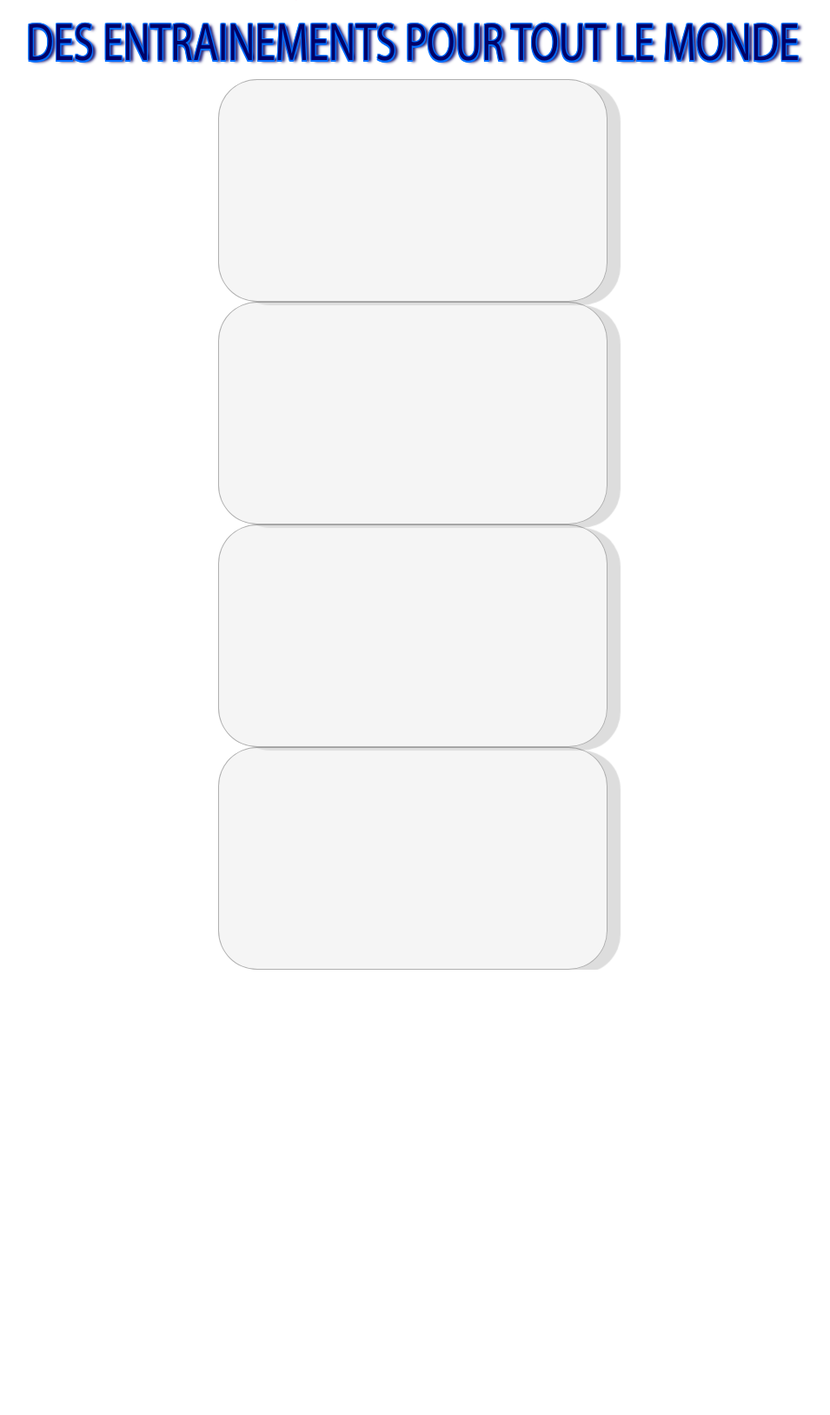
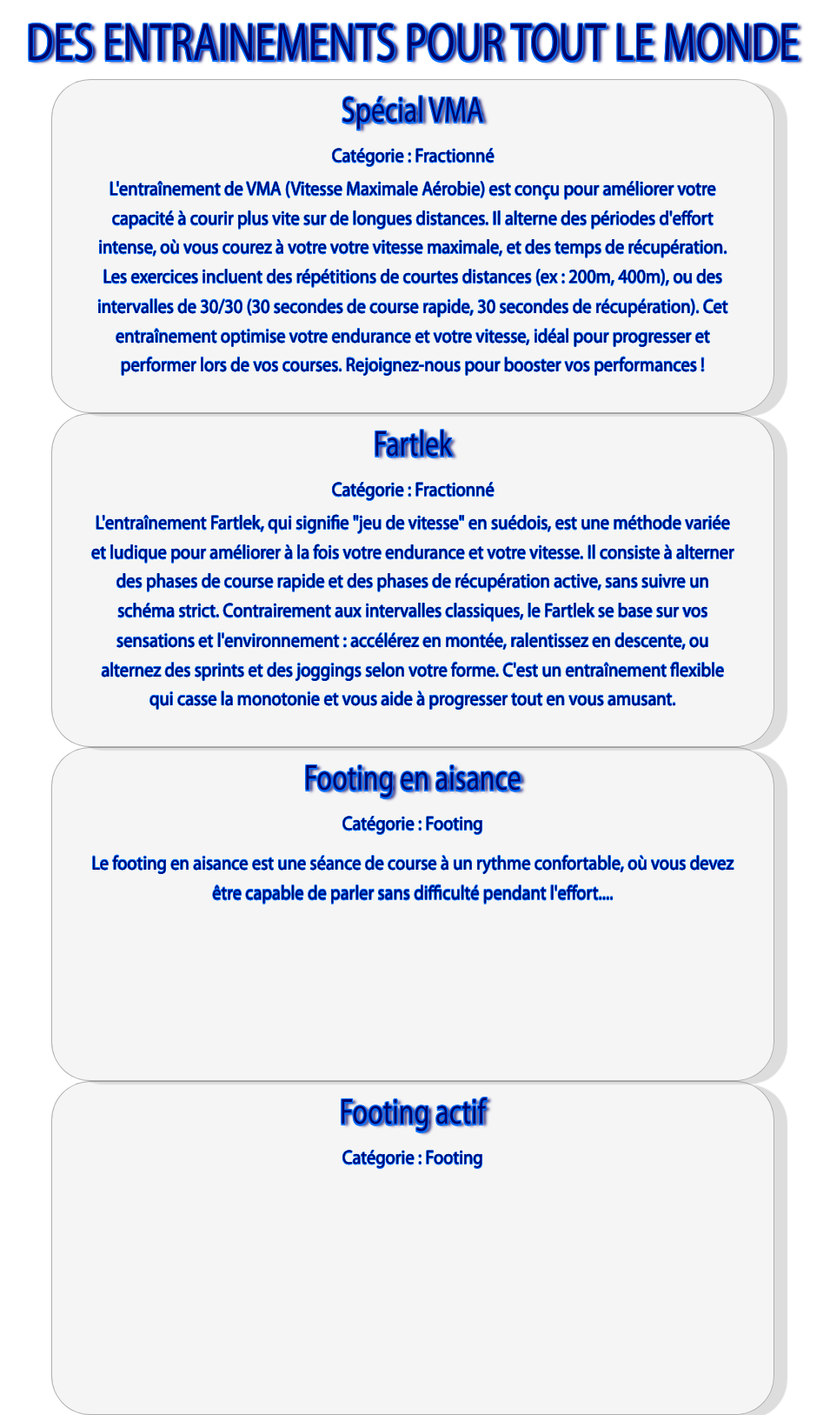
Before and after one commit to VitarseEsig/Esig-Running, a PHP site: page /accueil.php in a window 1280 px wide. Shown: the part 2680-4307 px from the top of the page at 87% size, without its empty margins (165-1120 px from the left). Before the commit the page ends 3795 px from the top, so only its background shows below. Run offline with PHP 8.4, Linux system fonts and the light colour scheme.

Commit message:
Ajout d'autres éléments de la page d'accueil

```diff
--- a/accueil.php
+++ b/accueil.php
@@ -48,17 +48,26 @@
 
 <section id="section-entrainements" class="d-flex flex-column justify-content-center align-items-center">
     <h2 class="ombre-bleue">DES ENTRAINEMENTS POUR TOUT LE MONDE</h2>
-    <div class="cellule-texte">
-
+    <div class="cellule-texte cellule-entrainement d-flex flex-column align-items-center">
+        <h3 class="ombre-bleue">Spécial VMA</h3>
+        <h4>Catégorie : Fractionné</h4>
+        <p>
+            L'entraînement de VMA (Vitesse Maximale Aérobie) est conçu pour améliorer votre capacité à courir plus vite sur de longues distances. Il alterne des périodes d'effort intense, où vous courez à votre votre vitesse maximale, et des temps de récupération. Les exercices incluent des répétitions de courtes distances (ex : 200m, 400m), ou des intervalles de 30/30 (30 secondes de course rapide, 30 secondes de récupération). Cet entraînement optimise votre endurance et votre vitesse, idéal pour progresser et performer lors de vos courses. Rejoignez-nous pour booster vos performances !
+        </p>
     </div>
-    <div class="cellule-texte">
-
+    <div class="cellule-texte cellule-entrainement d-flex flex-column align-items-center">
+        <h3 class="ombre-bleue">Fartlek</h3>
+        <h4>Catégorie : Fractionné</h4>
+        <p>L'entraînement Fartlek, qui signifie "jeu de vitesse" en suédois, est une méthode variée et ludique pour améliorer à la fois votre endurance et votre vitesse. Il consiste à alterner des phases de course rapide et des phases de récupération active, sans suivre un schéma strict. Contrairement aux intervalles classiques, le Fartlek se base sur vos sensations et l'environnement : accélérez en montée, ralentissez en descente, ou alternez des sprints et des joggings selon votre forme. C'est un entraînement flexible qui casse la monotonie et vous aide à progresser tout en vous amusant.</p>
     </div>
-    <div class="cellule-texte">
-
+    <div class="cellule-texte cellule-entrainement d-flex flex-column align-items-center">
+        <h3 class="ombre-bleue">Footing en aisance</h3>
+        <h4>Catégorie : Footing</h4>
+        <p>Le footing en aisance est une séance de course à un rythme confortable, où vous devez être capable de parler sans difficulté pendant l'effort....</p>
     </div>
-    <div class="cellule-texte">
-
+    <div class="cellule-texte cellule-entrainement d-flex flex-column align-items-center">
+        <h3 class="ombre-bleue">Footing actif</h3>
+        <h4>Catégorie : Footing</h4>
     </div>
 </section>
 
--- a/style.css
+++ b/style.css
@@ -105,7 +105,7 @@ h2{
     box-shadow: 15px 4px 1px rgba(128, 128, 128, 0.267);
 }
 
-p{
+p,h4{
     font-size: 1.6vw;
     padding-left: 3%;
     padding-right: 3%;
@@ -250,3 +250,19 @@ p{
 #section-entrainements{
     margin-top: 85vw;
 }
+.cellule-entrainement{
+    width: 65vw;
+    height: 30vw;
+    padding: 1.5vw;
+}
+h3{
+    font-size: 2.5vw;
+    transform: scaleY(1.3);
+    margin-bottom: 1.5vw;
+}
+h4{
+    margin-bottom: 1.5vw;
+}
+#section-entrainements p{
+    text-align: center;
+}
```
